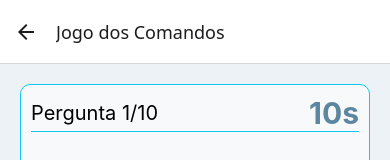
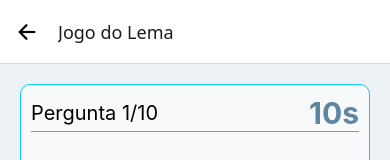
Before and after one commit to adjelritimos/academia-mobile, a React Native app: screen /GameCommand in a window 390 px wide. Shown: the top 160 px of the page. Built offline with nearby package versions, Linux system fonts and the light colour scheme.

Commit message:
dando umas melhoradas

```diff
--- a/App.js
+++ b/App.js
@@ -34,8 +34,8 @@ const App = ({ navigation }) => {
           headerLeft: () => (
             <TouchableOpacity onPress={() =>
               Alert.alert(
-                "Desistir do jogo",
-                "Tem certeza de que deseja sair?",
+                "Desistir da prática",
+                "Tem certeza de que deseja abandonar a sua prática dos lemas?",
                 [
                   { text: "Cancelar", style: "cancel" },
                   { text: "Sim", onPress: () => navigation.replace('IndexGame') },
@@ -47,7 +47,24 @@ const App = ({ navigation }) => {
             </TouchableOpacity>
           )
         })} name="GameLemma" component={LemmaGame} />
-        <Stack.Screen options={{ title: "Jogo dos Comandos" }} name="GameCommand" component={CommandGame} />
+        <Stack.Screen options={({ navigation }) => ({
+          title: "Jogo do Lema",
+          headerLeft: () => (
+            <TouchableOpacity onPress={() =>
+              Alert.alert(
+                "Desistir da prática",
+                "Tem certeza de que deseja abandonar a sua prática dos comandos de voz?",
+                [
+                  { text: "Cancelar", style: "cancel" },
+                  { text: "Sim", onPress: () => navigation.replace('IndexGame') },
+                ]
+              )
+            }
+              style={{ marginLeft: 15, marginEnd: 15 }}>
+              <Ionicons name="arrow-back" size={24} color="black" />
+            </TouchableOpacity>
+          )
+        })} name="GameCommand" component={CommandGame} />
         <Stack.Screen options={{ title: "Fim do Jogo", headerShown: false }} name="GameOver" component={GameOver}/>
         <Stack.Screen options={{ title: "Fim do Jogo", headerShown: false }} name="TimeUp" component={TimeUp} />
         <Stack.Screen options={{ title: "VITÓRIA", headerShown: false }} name="GameWin" component={GameWin} />
--- a/src/screens/game/gameWin.js
+++ b/src/screens/game/gameWin.js
@@ -1,5 +1,4 @@
 import { View, Text, Image, TouchableOpacity } from "react-native"
-import { useNavigation } from "@react-navigation/native"
 import gameWinStyles from "../../styles/gameWinStyles"
 
 
```
